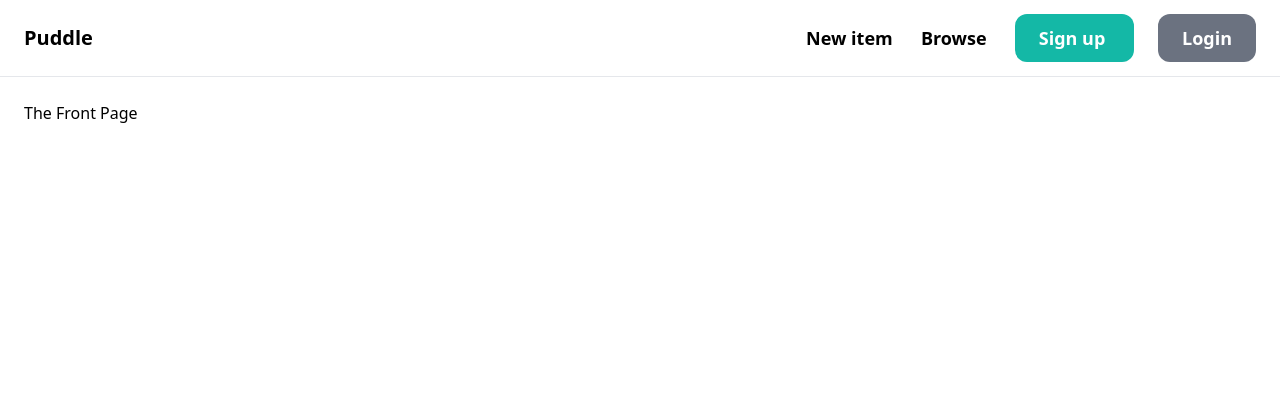
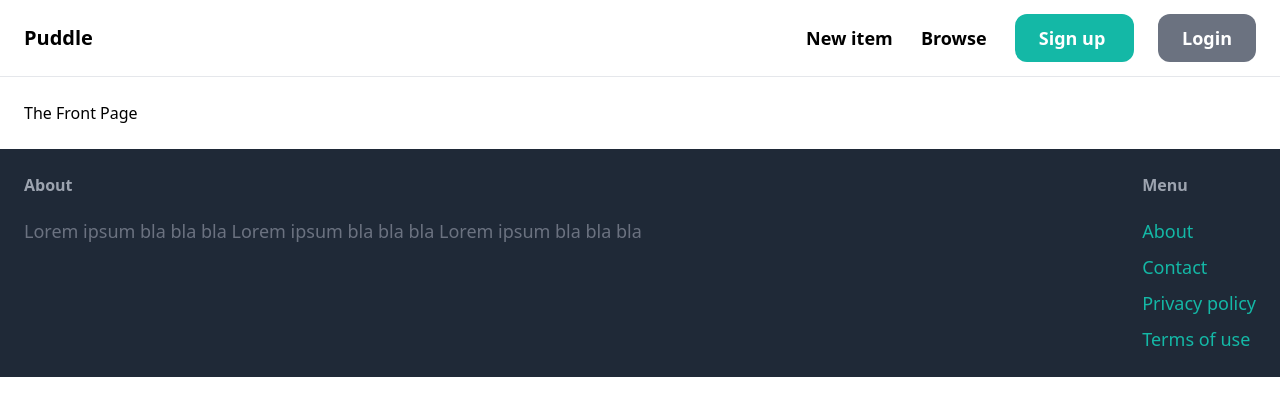
Before and after one commit to Alihaghayegh/django-OnlineShop, a Django app: page / in a window 1280 px wide. Shown: the top 416 px of the page. Run offline with Django 4.2, Linux system fonts and the light colour scheme; some libraries are stand-ins or nearby versions.

Commit message:
footer and it's items added to base.html

```diff
--- a/onlineShop/core/templates/core/base.html
+++ b/onlineShop/core/templates/core/base.html
@@ -32,5 +32,22 @@
       </div>
     </nav>
     <div class="px-6 py-6">{% block content %} {% endblock %}</div>
+    <footer class="py-6 px-6 flex justify-between bg-gray-800">
+        <div class="w-2/3 pr-10">
+            <h3 class="mb-5 font-semibold text-gray-400">About</h3>
+
+            <p class="text-lg text-gray-500">Lorem ipsum bla bla bla Lorem ipsum bla bla bla Lorem ipsum bla bla bla</p>
+        </div>
+        <div class="w1/3">
+            <h3 class="mb-5 font-semibold text-gray-400">Menu</h3>
+
+            <ul class="space-y-2">
+                <li><a href="#" class="text-lg text-teal-500 hover:text-teal-700">About</a></li>
+                <li><a href="{% url 'contact' %}" class="text-lg text-teal-500 hover:text-teal-700">Contact</a></li>
+                <li><a href="#" class="text-lg text-teal-500 hover:text-teal-700">Privacy policy</a></li>
+                <li><a href="#" class="text-lg text-teal-500 hover:text-teal-700">Terms of use</a></li>
+            </ul>
+        </div>
+    </footer>
   </body>
 </html>
```
